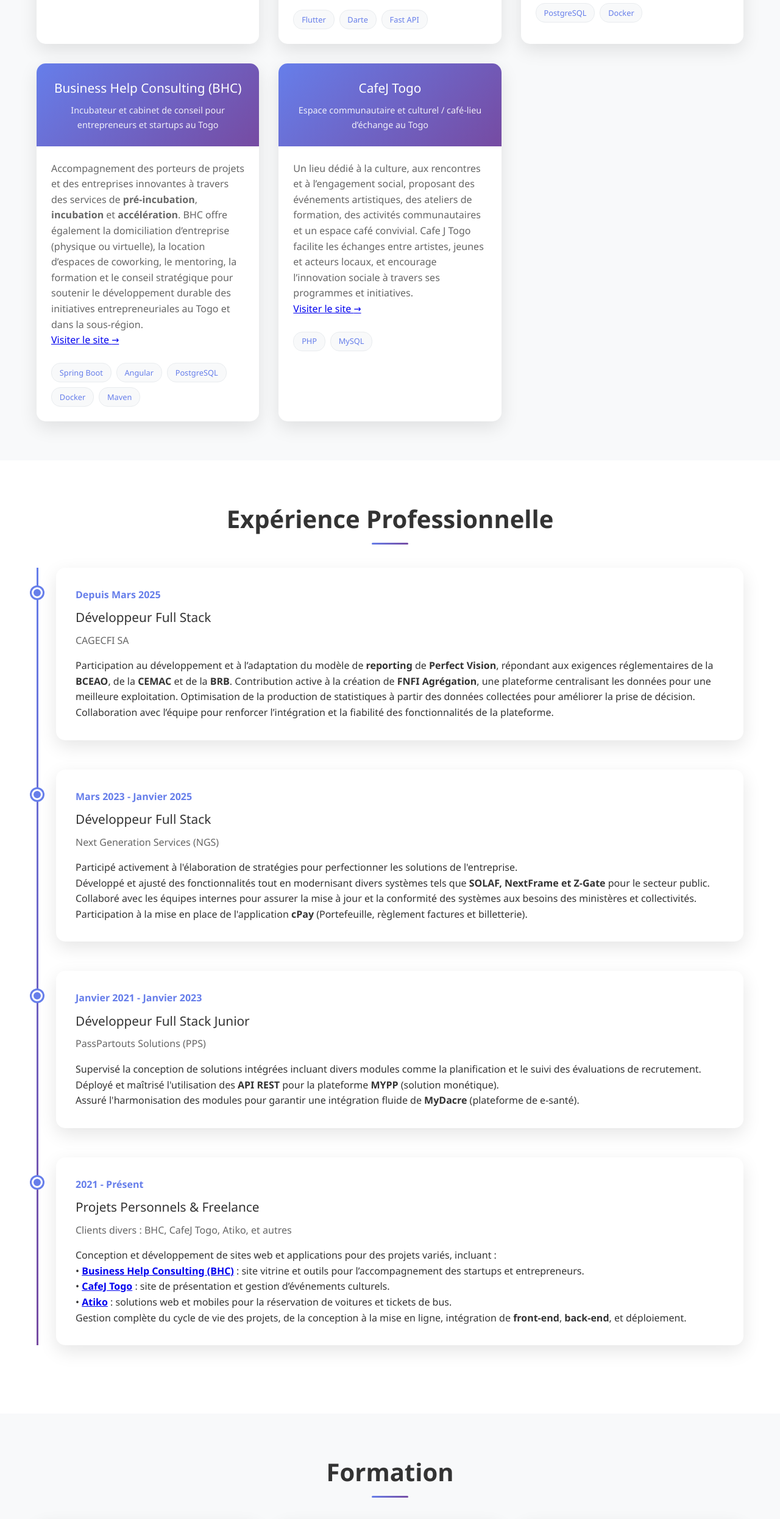
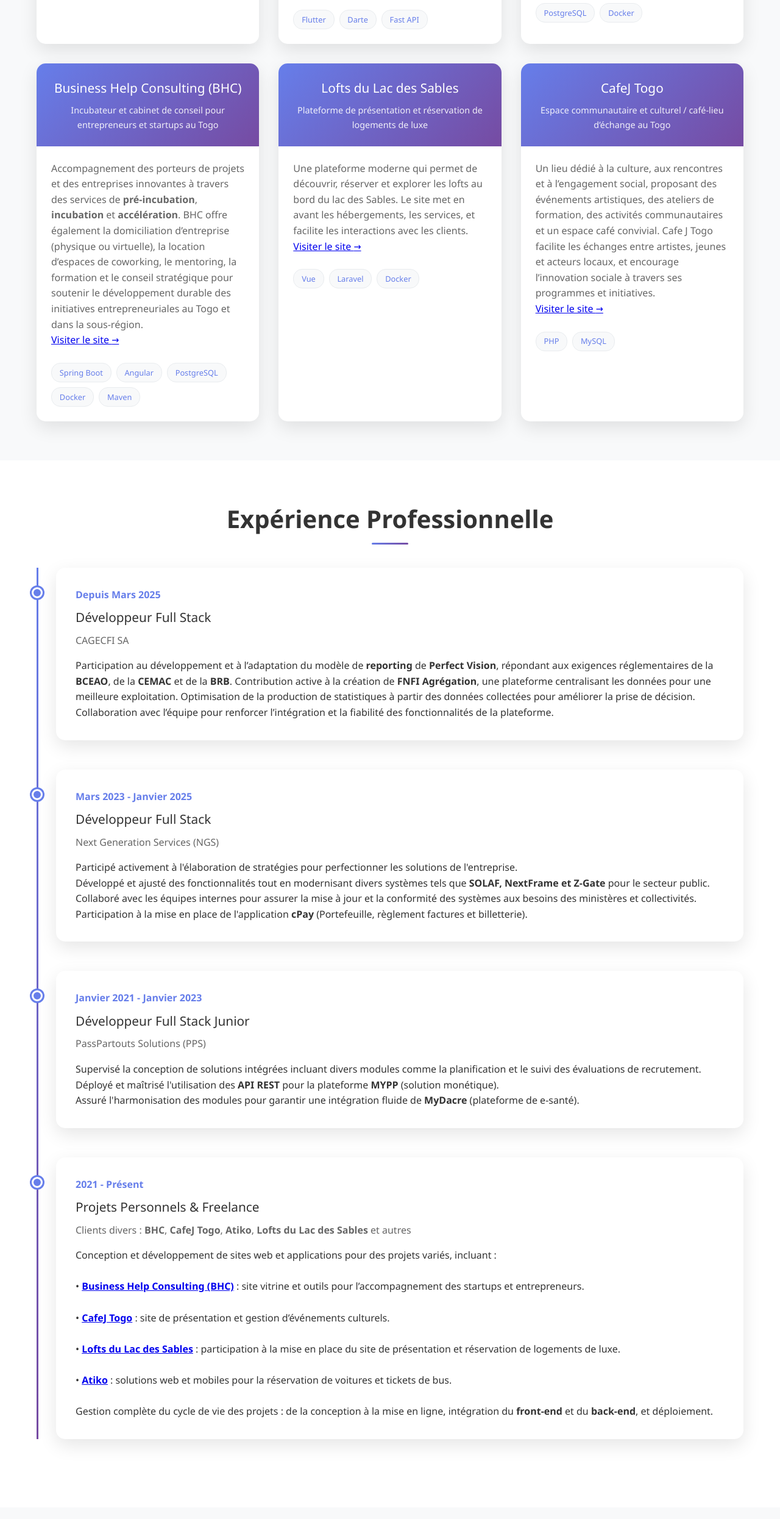
Before and after one commit to leneon/nadoh, a plain HTML site: page index.html in a window 1280 px wide. Shown: the part 2895-5386 px from the top of the page at 61% size. Drawn offline with Linux system fonts and the light colour scheme.

Commit message:
mis a jour

```diff
--- a/index.html
+++ b/index.html
@@ -915,6 +915,31 @@
                 </div>
                 <div class="project-card animate-on-scroll">
                     <div class="project-header">
+                        <div class="project-title">Lofts du Lac des Sables</div>
+                        <div class="project-subtitle">
+                            Plateforme de présentation et réservation de logements de luxe
+                        </div>
+                    </div>
+                    <div class="project-content">
+                        <div class="project-description">
+                            Une plateforme moderne qui permet de découvrir, réserver et explorer les lofts
+                            au bord du lac des Sables. Le site met en avant les hébergements, les services,
+                            et facilite les interactions avec les clients. <br>
+                            <a href="https://www.loftsdulacdessables.com/" target="_blank" class="visit-link">
+                                Visiter le site <span class="arrow">→</span>
+                            </a>
+                        </div>
+                        <div class="project-tech">
+                            <span class="tech-tag">Vue</span>
+                            <span class="tech-tag">Laravel</span>
+                            <span class="tech-tag">Docker</span>
+                            <!-- Ajouter d’autres technologies si nécessaire -->
+                        </div>
+                    </div>
+                </div>
+
+                <div class="project-card animate-on-scroll">
+                    <div class="project-header">
                         <div class="project-title">CafeJ Togo</div>
                         <div class="project-subtitle">
                             Espace communautaire et culturel / café-lieu d’échange au Togo
@@ -1012,20 +1037,29 @@
                 <div class="experience-item animate-on-scroll">
                     <div class="experience-date">2021 - Présent</div>
                     <div class="experience-title">Projets Personnels & Freelance</div>
-                    <div class="experience-company">Clients divers : BHC, CafeJ Togo, Atiko, et autres</div>
+                    <div class="experience-company">
+                        Clients divers : <strong>BHC</strong>, <strong>CafeJ Togo</strong>, <strong>Atiko</strong>,
+                        <strong>Lofts du Lac des Sables</strong> et autres
+                    </div>
                     <div class="experience-description">
-                        Conception et développement de sites web et applications pour des projets variés, incluant :<br>
+                        Conception et développement de sites web et applications pour des projets variés, incluant
+                        :<br><br>
                         • <strong><a href="https://businesshelpconsulting.com" target="_blank">Business Help Consulting
-                                (BHC)</a></strong> : site vitrine et outils pour l’accompagnement
-                        des startups et entrepreneurs.<br>
+                                (BHC)</a></strong> : site vitrine et outils pour l’accompagnement des startups et
+                        entrepreneurs.<br><br>
                         • <strong><a href="https://cafejtogo.org" target="_blank">CafeJ Togo</a></strong> : site de
-                        présentation et gestion d’événements culturels.<br>
-                        • <strong><a href="https://www.loftsdulacdessables.com" target="_blank">Atiko</a></strong> :
-                        solutions web et mobiles pour la réservation de voitures et tickets de bus.<br>
-                        Gestion complète du cycle de vie des projets, de la conception à la mise en ligne,
-                        intégration de <strong>front-end</strong>, <strong>back-end</strong>, et déploiement.
+                        présentation et gestion d’événements culturels.<br><br>
+                        • <strong><a href="https://www.loftsdulacdessables.com" target="_blank">Lofts du Lac des
+                                Sables</a></strong> : participation à la mise en place du site de présentation et
+                        réservation de logements de luxe.<br><br>
+                        • <strong><a href="https://www.atiko.africa" target="_blank">Atiko</a></strong> : solutions web
+                        et mobiles pour la réservation de voitures et tickets de bus.<br><br>
+                        Gestion complète du cycle de vie des projets : de la conception à la mise en ligne, intégration
+                        du <strong>front-end</strong> et du <strong>back-end</strong>, et déploiement.
                     </div>
                 </div>
+
+
 
 
             </div>
@@ -1140,7 +1174,7 @@
                 <div class="contact-item animate-on-scroll">
                     <div class="contact-icon">🌍</div>
                     <h3>Localisation</h3>
-                    <p>Agoè-Vakpossito, Lomé, Togo</p>
+                    <p>Agoè-Cacavéli, Lomé, Togo</p>
                 </div>
                 <div class="contact-item animate-on-scroll">
                     <div class="contact-icon">💼</div>
```
